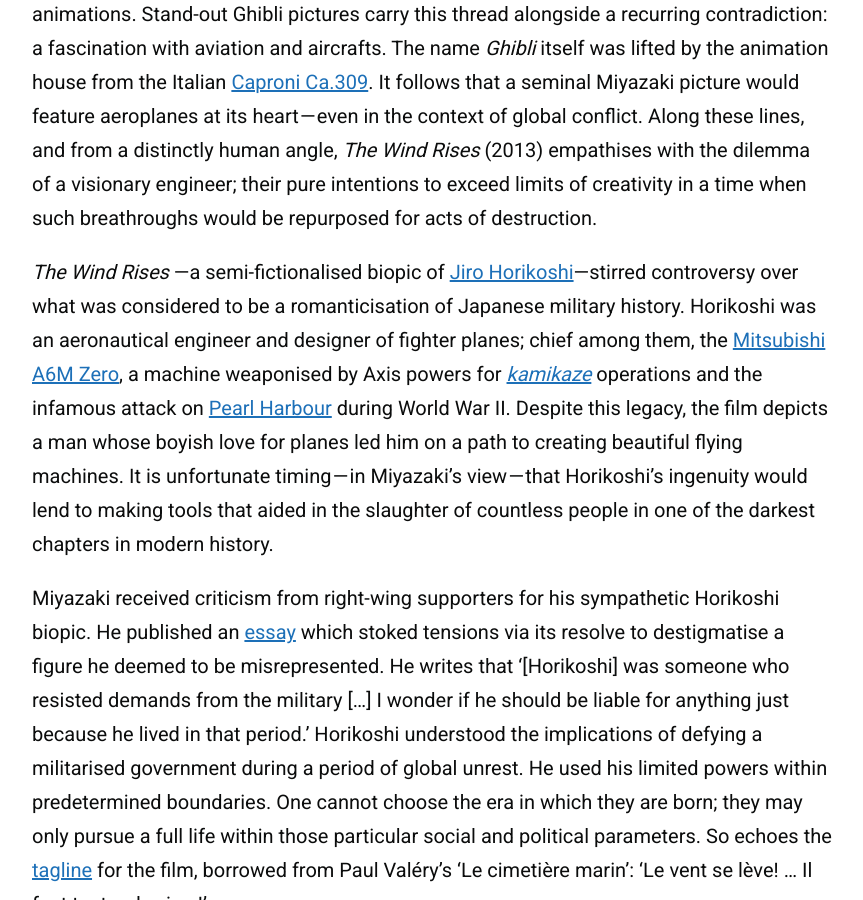
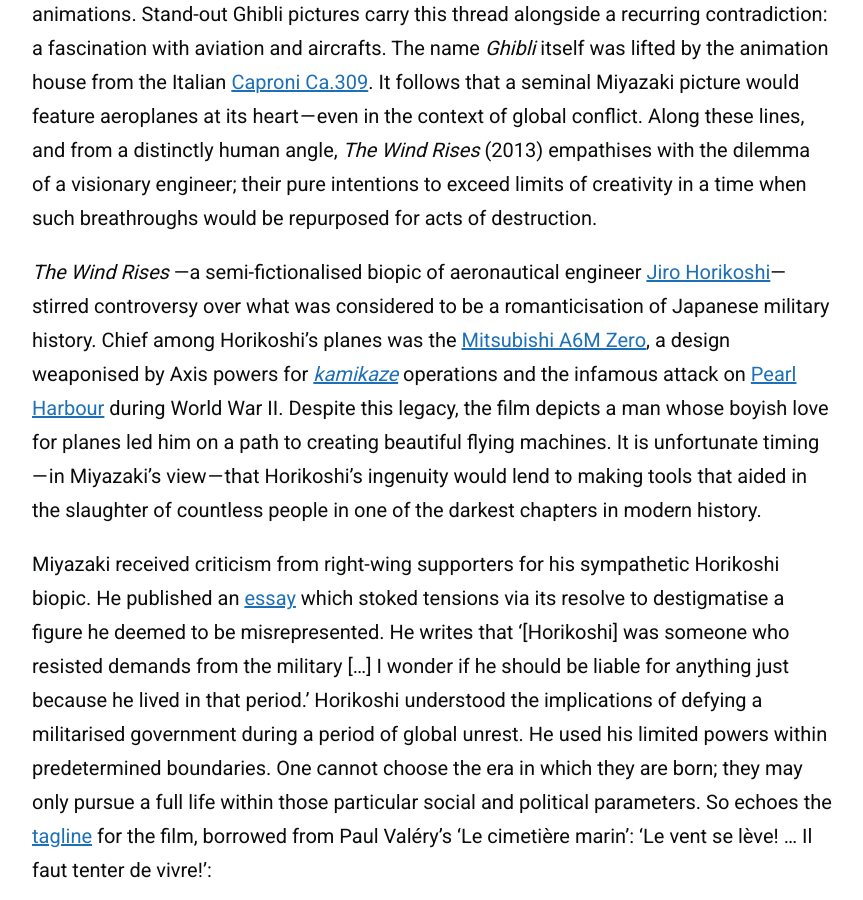
Before and after one commit to zoeurl/zoedowney.github.io, a Jekyll site: the page built from _posts/2023-08-02-the-ghost-behind-the-machine.md, in a window 1280 px wide and 900 px high, scrolled down 1284 px. Shown: the whole window, without its empty margins (208-1071 px from the left). Built offline with Jekyll 4.4.1, drawn with Linux system fonts in a browser that asks for light colours.

Commit message:
Update 2023-08-02-the-ghost-behind-the-machine.md

```diff
--- a/_posts/2023-08-02-the-ghost-behind-the-machine.md
+++ b/_posts/2023-08-02-the-ghost-behind-the-machine.md
@@ -14,7 +14,7 @@
 
 Even so, Miyazaki cultivates a distaste for warfare and its machinery in his manga and animations. Stand-out Ghibli pictures carry this thread alongside a recurring contradiction: a fascination with aviation and aircrafts. The name _Ghibli_ itself was lifted by the animation house from the Italian [Caproni Ca.309](https://en.wikipedia.org/wiki/Caproni_Ca.309). It follows that a seminal Miyazaki picture would feature aeroplanes at its heart — even in the context of global conflict. Along these lines, and from a distinctly human angle, _The Wind Rises_ (2013) empathises with the dilemma of a visionary engineer; their pure intentions to exceed limits of creativity in a time when such breathroughs would be repurposed for acts of destruction.
 
-_The Wind Rises_ —a semi-fictionalised biopic of [Jiro Horikoshi](https://www.nytimes.com/1982/01/12/obituaries/jiro-horikoshi-78-dies-in-tokyo-designer-of-zero-fighter-aircraft.html)—stirred controversy over what was considered to be a romanticisation of Japanese military history. Horikoshi was an aeronautical engineer and designer of fighter planes; chief among them, the [Mitsubishi A6M Zero](https://en.wikipedia.org/wiki/Mitsubishi_A6M_Zero), a machine weaponised by Axis powers for [_kamikaze_](https://en.wikipedia.org/wiki/Kamikaze) operations and the infamous attack on [Pearl Harbour](https://www.newyorker.com/books/double-take/takes-remembering-pearl-harbor) during World War II. Despite this legacy, the film depicts a man whose boyish love for planes led him on a path to creating beautiful flying machines. It is unfortunate timing — in Miyazaki’s view — that Horikoshi’s ingenuity would lend to making tools that aided in the slaughter of countless people in one of the darkest chapters in modern history.
+_The Wind Rises_ —a semi-fictionalised biopic of aeronautical engineer [Jiro Horikoshi](https://www.nytimes.com/1982/01/12/obituaries/jiro-horikoshi-78-dies-in-tokyo-designer-of-zero-fighter-aircraft.html)—stirred controversy over what was considered to be a romanticisation of Japanese military history. Chief among Horikoshi's planes was the [Mitsubishi A6M Zero](https://en.wikipedia.org/wiki/Mitsubishi_A6M_Zero), a design weaponised by Axis powers for [_kamikaze_](https://en.wikipedia.org/wiki/Kamikaze) operations and the infamous attack on [Pearl Harbour](https://www.newyorker.com/books/double-take/takes-remembering-pearl-harbor) during World War II. Despite this legacy, the film depicts a man whose boyish love for planes led him on a path to creating beautiful flying machines. It is unfortunate timing — in Miyazaki’s view — that Horikoshi’s ingenuity would lend to making tools that aided in the slaughter of countless people in one of the darkest chapters in modern history.
 
 Miyazaki received criticism from right-wing supporters for his sympathetic Horikoshi biopic. He published an [essay](https://www.ghibli.jp/docs/0718kenpo.pdf) which stoked tensions via its resolve to destigmatise a figure he deemed to be misrepresented. He writes that ‘[Horikoshi] was someone who resisted demands from the military […] I wonder if he should be liable for anything just because he lived in that period.’ Horikoshi understood the implications of defying a militarised government during a period of global unrest. He used his limited powers within predetermined boundaries. One cannot choose the era in which they are born; they may only pursue a full life within those particular social and political parameters. So echoes the [tagline](https://genius.com/29160976) for the film, borrowed from Paul Valéry’s ‘Le cimetière marin’: ‘Le vent se lève! … Il faut tenter de vivre!’:
 
```
